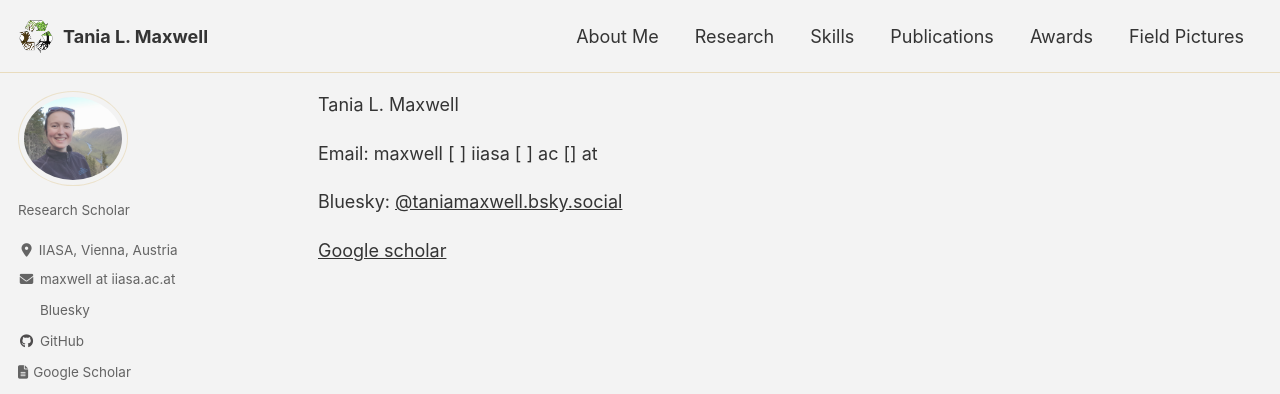
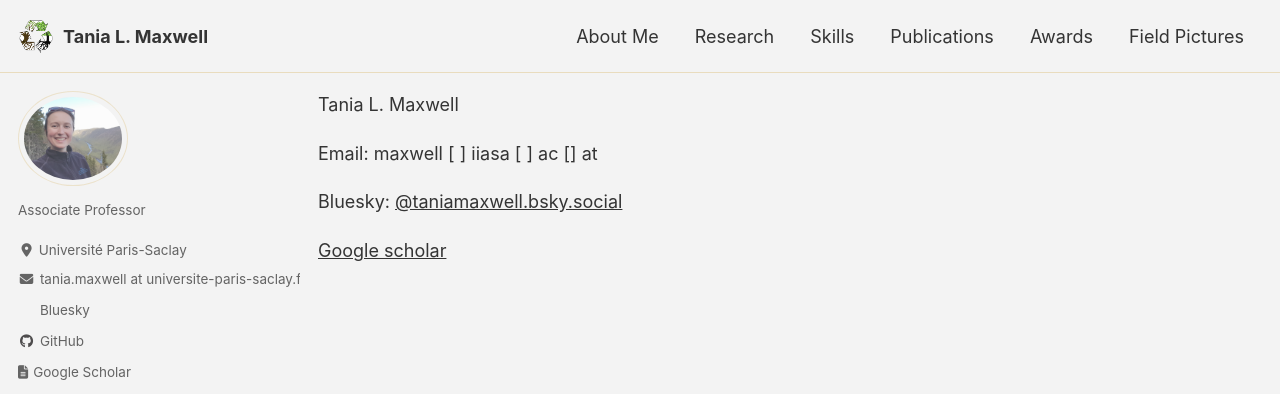
Before and after one commit to Tania-Maxwell/Tania-Maxwell.github.io, a Jekyll site: the page built from contact.md, in a window 1280 px wide. Shown: the top 394 px of the page. Built offline with Jekyll 4.4.1, drawn with Linux system fonts in a browser that asks for light colours; cached includes are drawn as plain includes; nearby versions of some CDN libraries; our own code applies the rules of GitHub Pages for plain Markdown files.

Commit message:
Update _config.yml

```diff
--- a/_config.yml
+++ b/_config.yml
@@ -47,11 +47,11 @@ social:
 author:
   name             : "\n"
   avatar           : "/img/pic_scotora_website.png"
-  bio              : "Research Scholar"
-  location         : "IIASA, Vienna, Austria"
+  bio              : "Associate Professor"
+  location         : "Université Paris-Saclay"
   email            :
   links:
-    - label: "maxwell at iiasa.ac.at"
+    - label: "tania.maxwell at universite-paris-saclay.fr"
       icon: "fas fa-fw fa-envelope"
       url: "\n"
     - label: "Website"
```
